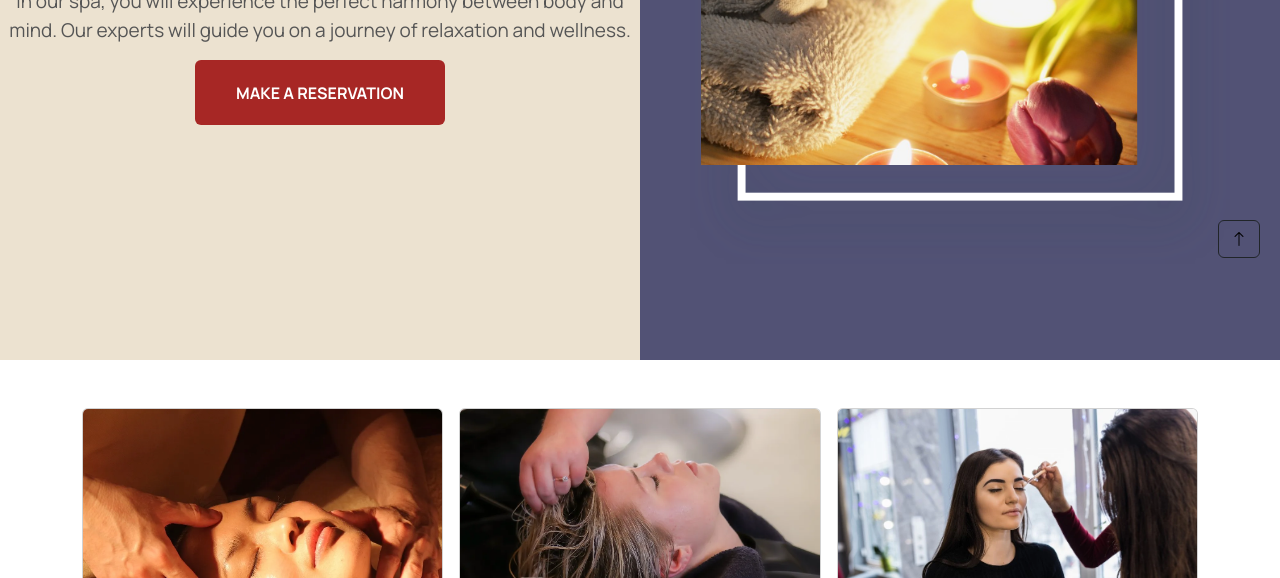
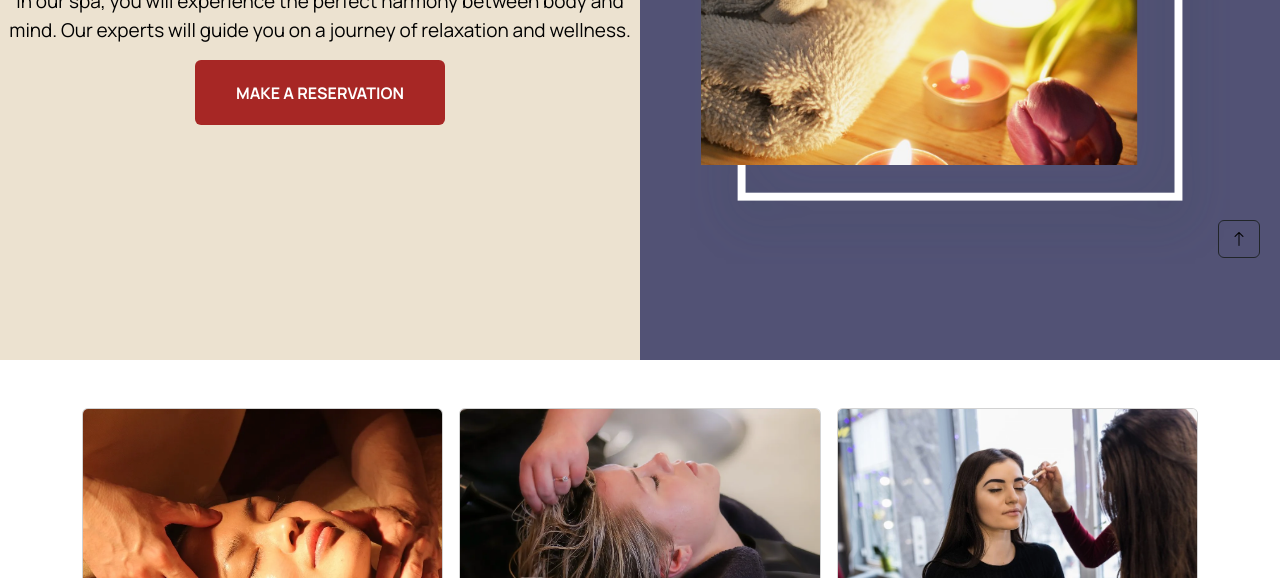
Before and after one commit to LuisVA29/PreEntrega2-Velasquez, a website: page index.html in a window 1280 px wide. Shown: the part 522-1100 px from the top of the page. Drawn offline with nearby package versions, Linux system fonts and the light colour scheme.

Commit message:
Arregland font 3.0

```diff
--- a/scss/views/_index.scss
+++ b/scss/views/_index.scss
@@ -32,7 +32,7 @@
         p {
             font-family: 'Manrope', sans-serif;
             font-size: 19px;
-            color: #555555;
+            color: #000000;
 
             #Reservation {
             margin-left: 20px;
```
Also changed, not shown: css/style.css.
